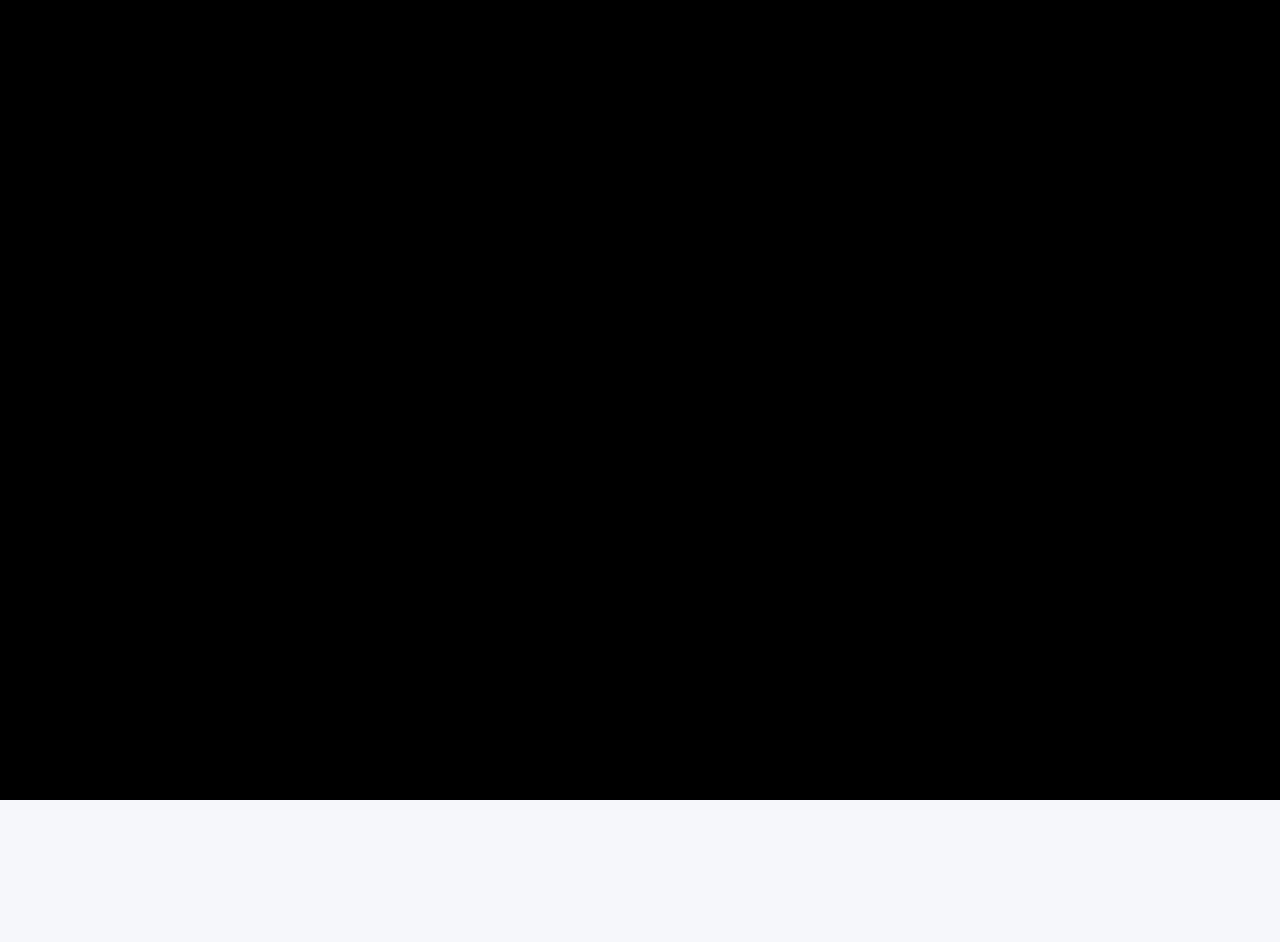
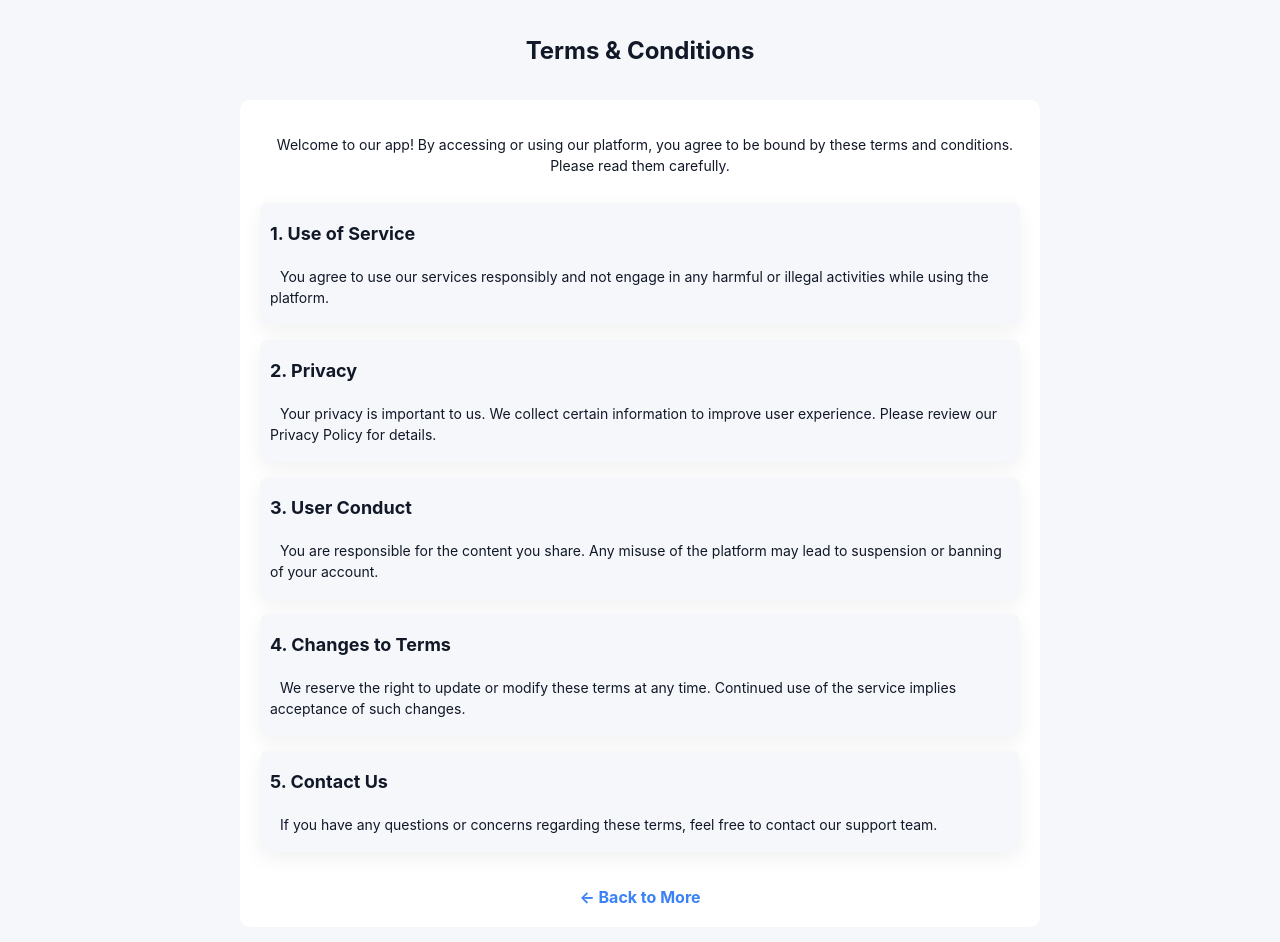
Before and after one commit to SanathRai33/BingeBites-Client, a React (Vite) app: page /terms in a window 1280 px wide. Before the commit this address had no page. Shown: the top 942 px of the page. Before the commit the page ends 800 px from the top, so only its background shows below. Built offline with nearby package versions, Linux system fonts and the light colour scheme.

Commit message:
Developed More page

```diff
--- a/src/pages/general/More.jsx
+++ b/src/pages/general/More.jsx
@@ -1,7 +1,7 @@
 import React from 'react';
 import { Link, useNavigate } from 'react-router-dom';
 import '../../styles/More.css';
-import { FaBookmark, FaFileAlt, FaHeart, FaSignOutAlt, FaUserAlt } from 'react-icons/fa';
+import { FaBookmark, FaExclamationCircle, FaFileAlt, FaHeart, FaSignOutAlt, FaUserAlt } from 'react-icons/fa';
 import axios from 'axios';
 
 const More = () => {
@@ -40,6 +40,12 @@ const More = () => {
             <div className="more-item" onClick={() => navigate('/terms')}>
                 <FaFileAlt style={{ width: '24px', height: '24px' }} /><span> Terms and Conditions</span>
             </div>
+            <div className="more-item" onClick={() => navigate('/user/profile')}>
+                <FaUserAlt style={{ width: '24px', height: '24px' }} /><span> Profile</span>
+            </div>
+            <div className="more-item" onClick={() => navigate('/user/help')}>
+                <FaExclamationCircle style={{ width: '24px', height: '24px' }} /><span>Help Center</span>
+            </div>
         </div>
     );
 };
--- /dev/null
+++ b/src/pages/general/Terms.jsx
@@ -0,0 +1,56 @@
+import React from 'react';
+import { Link } from 'react-router-dom';
+import '../../styles/Terms.css'; // Use the same style file for consistency
+
+const Terms = () => {
+    return (
+        <div className="more-container">
+            <h1>Terms & Conditions</h1>
+            <div className="terms-content">
+                <p>
+                    Welcome to our app! By accessing or using our platform, you agree to be bound by these terms and conditions.
+                    Please read them carefully.
+                </p>
+
+                <div>
+                    <h3>1. Use of Service</h3>
+                    <p>
+                        You agree to use our services responsibly and not engage in any harmful or illegal activities while using the platform.
+                    </p>
+                </div>
+
+                <div>
+                    <h3>2. Privacy</h3>
+                    <p>
+                        Your privacy is important to us. We collect certain information to improve user experience. Please review our Privacy Policy for details.
+                    </p>
+                </div>
+
+                <div>
+                    <h3>3. User Conduct</h3>
+                    <p>
+                        You are responsible for the content you share. Any misuse of the platform may lead to suspension or banning of your account.
+                    </p>
+                </div>
+
+                <div>
+                    <h3>4. Changes to Terms</h3>
+                    <p>
+                        We reserve the right to update or modify these terms at any time. Continued use of the service implies acceptance of such changes.
+                    </p>
+                </div>
+
+                <div>
+                    <h3>5. Contact Us</h3>
+                    <p>
+                        If you have any questions or concerns regarding these terms, feel free to contact our support team.
+                    </p>
+                </div>
+
+                <Link to="/user/more" className="back-link">← Back to More</Link>
+            </div>
+        </div>
+    );
+};
+
+export default Terms;
--- a/src/routes/AppRoutes.jsx
+++ b/src/routes/AppRoutes.jsx
@@ -10,6 +10,7 @@ import Profile from '../foodPartners/Profile'
 import CreateFood from '../foodPartners/CreateFood'
 import Collection from '../pages/general/Collections'
 import More from '../pages/general/More'
+import Terms from '../pages/general/Terms'
 
 const AppRoutes = () => {
     return (
@@ -24,6 +25,7 @@ const AppRoutes = () => {
             <Route path='/food-partner/create-food' element={<CreateFood/>}/>
             <Route path='/user/collection' element={<Collection/>}/>
             <Route path='/user/more' element={<More/>}/>
+            <Route path='/terms' element={<Terms/>}/>
         </Routes>
     )
 }
--- /dev/null
+++ b/src/styles/Terms.css
@@ -0,0 +1,78 @@
+.more-container {
+  padding: 20px;
+  background-color: var(--bg);
+  color: var(--text);
+  min-height: 100vh;
+}
+
+.terms-content {
+  width: 100%;
+  max-width: 800px;
+  margin: 0 auto;
+  padding: 20px;
+  display: flex;
+  flex-direction: column;
+  gap: 15px;
+  background-color: var(--card);
+  padding: 20px;
+  border-radius: 10px;
+}
+
+.terms-content div {
+  padding: 5px 10px;
+  border-radius: 8px;
+  display: flex;
+  align-items: start;
+  justify-content: start;
+  flex-direction: column;
+  text-align: start;
+  background-color: var(--bg);
+  box-shadow: var(--shadow);
+}
+
+h1 {
+  font-size: 24px;
+  margin-bottom: 20px;
+}
+
+h3 {
+  font-size: 18px;
+  margin-top: 15px;
+  margin-bottom: 8px;
+}
+
+p {
+  font-size: 14px;
+  margin-bottom: 12px;
+  line-height: 1.5;
+  text-indent: 10px;
+}
+
+.back-link {
+  display: inline-block;
+  margin-top: 20px;
+  color: var(--primary);
+  text-decoration: none;
+  font-weight: bold;
+}
+
+.back-link:hover {
+  text-decoration: underline;
+}
+
+/* Responsive */
+@media (max-width: 768px) {
+  h1 {
+    font-size: 20px;
+  }
+
+  h3 {
+    font-size: 16px;
+  }
+
+  p {
+    font-size: 13px;
+    padding: 0;
+    margin: 0;
+  }
+}
```
